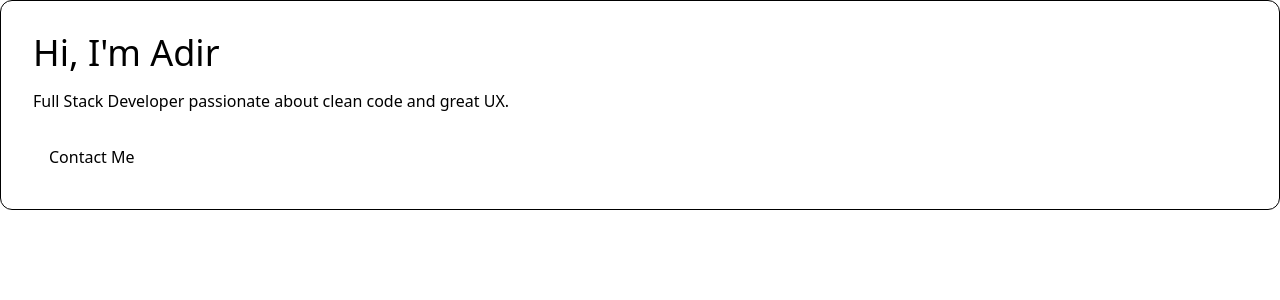
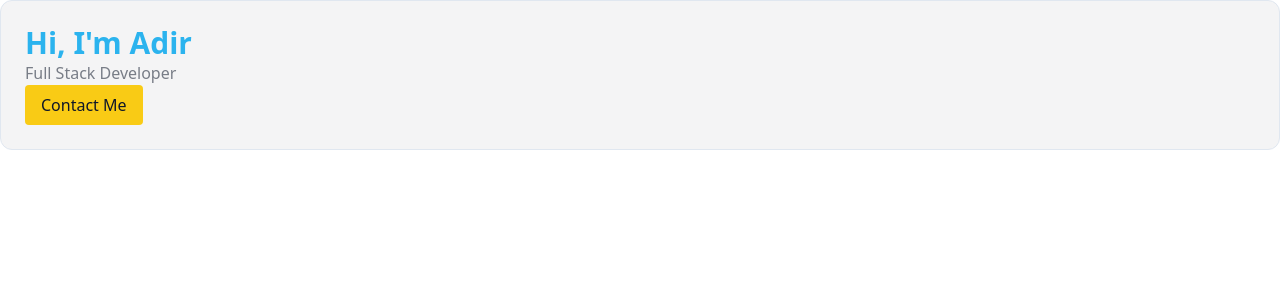
Before and after one commit to AdirGamil/NextProtfolio, a Next.js app: page / in a window 1280 px wide. Shown: the top 300 px of the page. Built offline with nearby package versions, Linux system fonts and the light colour scheme.

Commit message:
fix tailwind

```diff
--- a/app/globals.css
+++ b/app/globals.css
@@ -1,25 +1,70 @@
 @import 'tailwindcss';
 
-:root {
-  --color-background: #f4f4f5;
-  --color-foreground: #111827;
+@layer base {
+  :root {
+    --background: 240 5% 96%;
+    --foreground: 222 47% 11%;
+    --primary: 198 85% 55%;
+    --secondary: 142 72% 47%;
+    --accent: 48 95% 53%;
+    --muted: 220 6% 50%;
+    --border: 214 33% 91%;
+  }
 
-  --color-primary: #0ea5e9;
-  --color-secondary: #22c55e;
-  --color-accent: #eab308;
-
-  --color-muted: #6b7280;
-  --color-border: #e5e7eb;
+  .dark {
+    --background: 222 47% 11%;
+    --foreground: 210 40% 98%;
+    --primary: 198 92% 68%;
+    --secondary: 142 75% 65%;
+    --accent: 48 96% 64%;
+    --muted: 215 14% 70%;
+    --border: 217 35% 18%;
+  }
 }
 
-.dark {
-  --color-background: #0f172a;
-  --color-foreground: #f1f5f9;
+@layer utilities {
+  .bg-background {
+    background-color: hsl(var(--background));
+  }
 
-  --color-primary: #38bdf8;
-  --color-secondary: #4ade80;
-  --color-accent: #facc15;
+  .text-foreground {
+    color: hsl(var(--foreground));
+  }
 
-  --color-muted: #94a3b8;
-  --color-border: #1e293b;
+  .bg-primary {
+    background-color: hsl(var(--primary));
+  }
+
+  .text-primary {
+    color: hsl(var(--primary));
+  }
+
+  .bg-secondary {
+    background-color: hsl(var(--secondary));
+  }
+
+  .text-secondary {
+    color: hsl(var(--secondary));
+  }
+
+  .bg-accent {
+    background-color: hsl(var(--accent));
+  }
+
+  .text-accent {
+    color: hsl(var(--accent));
+  }
+
+  .text-muted {
+    color: hsl(var(--muted));
+  }
+
+  .border-border {
+    border-color: hsl(var(--border));
+  }
+
+  /* תוספת לשימוש עם hover למשל */
+  .hover\:bg-primary:hover {
+    background-color: hsl(var(--primary));
+  }
 }
--- a/components/sections/Hero.tsx
+++ b/components/sections/Hero.tsx
@@ -1,15 +1,14 @@
 
 const Hero = () => {
   return (
-<section className="bg-background text-foreground p-8 border border-border rounded-xl">
-  <h1 className="text-4xl font-heading text-primary">Hi, I'm Adir</h1>
-  <p className="mt-4 text-muted font-body">
-    Full Stack Developer passionate about clean code and great UX.
-  </p>
-  <button className="mt-6 bg-accent text-foreground px-4 py-2 rounded-md hover:opacity-90">
+<div className="bg-background text-foreground border border-border p-6 rounded-xl">
+  <h1 className="text-primary text-3xl font-bold">Hi, I'm Adir</h1>
+  <p className="text-muted">Full Stack Developer</p>
+  <button className="bg-accent text-foreground px-4 py-2 rounded hover:bg-primary">
     Contact Me
   </button>
-</section>
+</div>
+
 
   )
 }
--- a/tailwind.config.ts
+++ b/tailwind.config.ts
@@ -16,15 +16,6 @@ const config: Config = {
         heading: ['var(--font-poppins)', 'sans-serif'],
         body: ['var(--font-inter)', 'sans-serif'],
       },
-      colors: {
-        background: 'var(--color-background)',
-        foreground: 'var(--color-foreground)',
-        primary: 'var(--color-primary)',
-        secondary: 'var(--color-secondary)',
-        accent: 'var(--color-accent)',
-        muted: 'var(--color-muted)',
-        border: 'var(--color-border)',
-      },
     },
   },
   darkMode: 'class',
```
Also changed, not shown: 1 other file (tests, documents, lock files or other folders).
